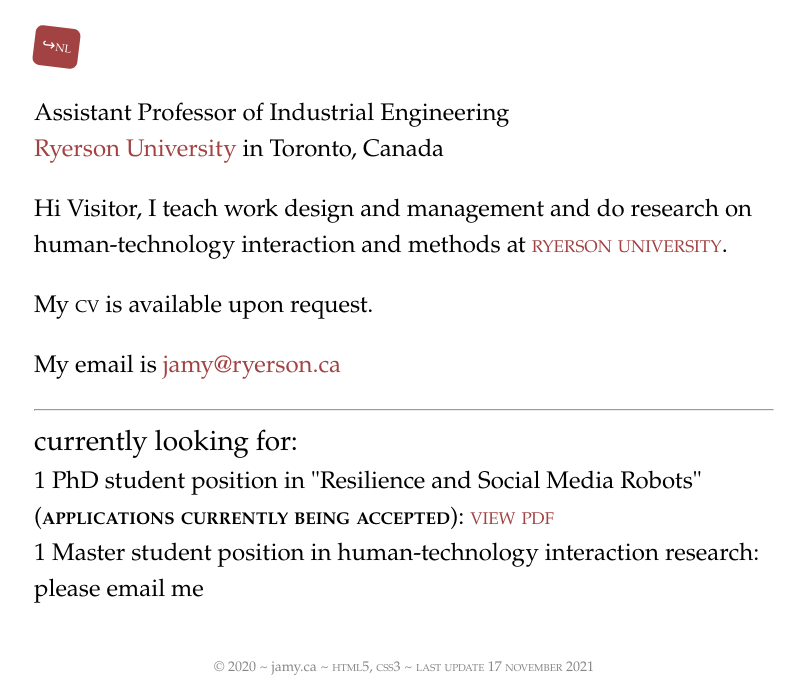
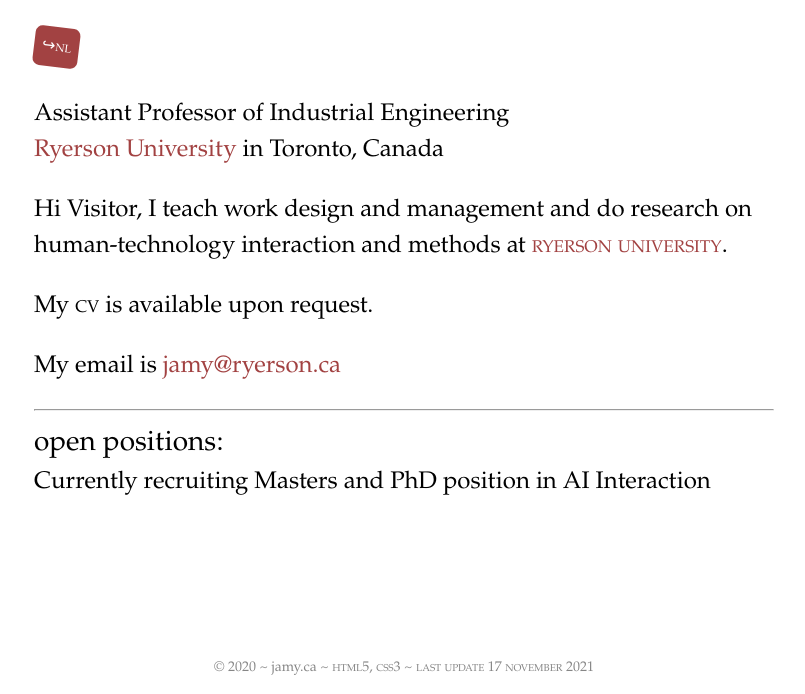
Before and after one commit to jcrewman/jcrewman.github.io, a plain HTML site: page index.html in a window 1280 px wide. Shown: the part 106-800 px from the top of the page, without its empty margins (236-1041 px from the left). Drawn offline with Linux system fonts and the light colour scheme; a web font is replaced by a local one.

Commit message:
modify ad

```diff
--- a/index.html
+++ b/index.html
@@ -72,11 +72,11 @@
 
 <hr>
 
-<header class="page-header">currently looking for:</header>
+<header class="page-header">open positions:</header>
 
-1 PhD student position in "Resilience and Social Media Robots" (<span class="smallcaps"><b>applications currently being accepted</b></span>): <a class="smallcaps" href="assets/phd2022_ad.pdf">view pdf</a>
+Currently recruiting Masters and PhD position in AI Interaction
+<!-- (starts Spring 2022; deadline Dec 15, 2021): <a class="smallcaps" href="https://www.linkedin.com/jobs/view/2799554445">LinkedIn Jobs</a> -->
 <br>
-1 Master student position in human-technology interaction research: please email me
 
 </article>
 
```
